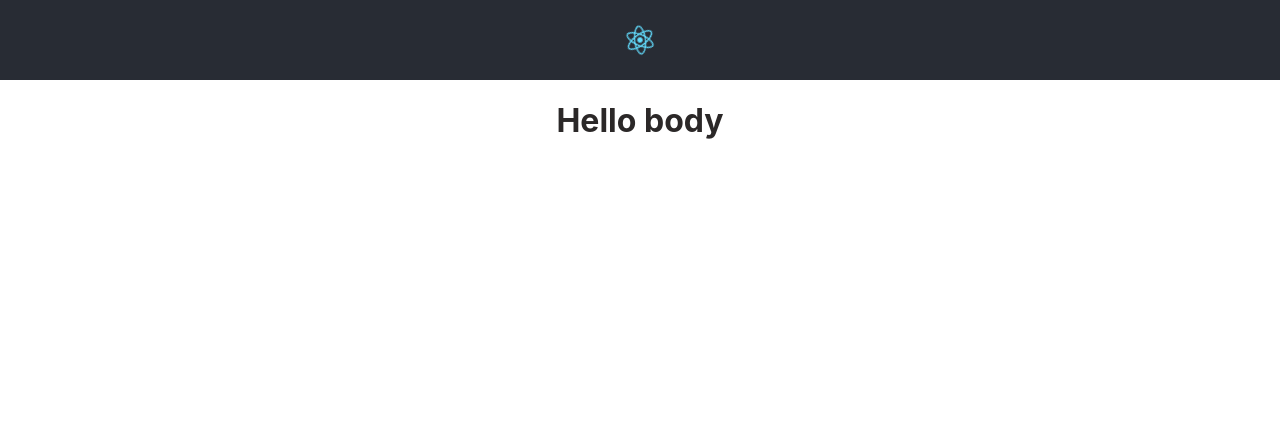
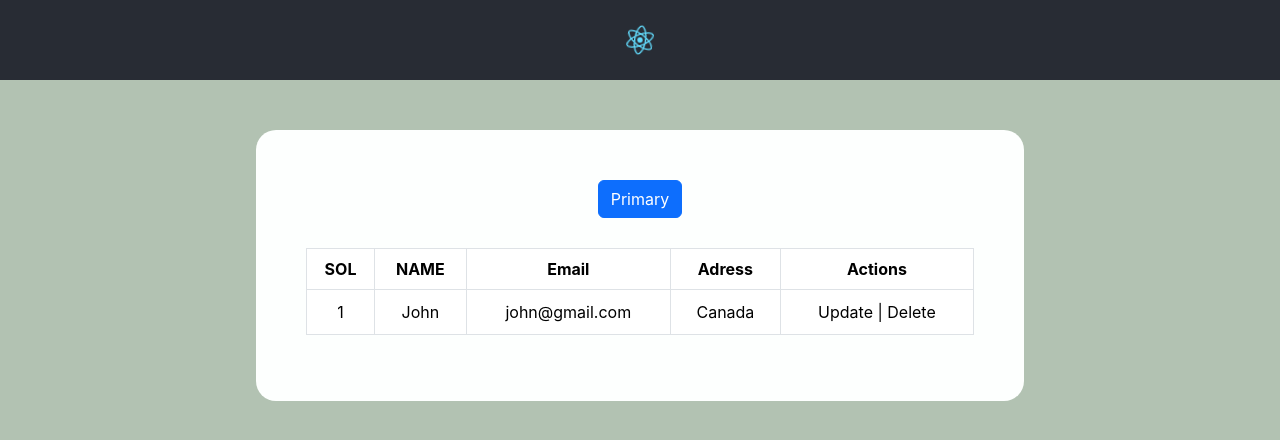
Before and after one commit to SergeyGetman/backend-kanban, a React (Create React App) app in the folder client/: page / in a window 1280 px wide. Shown: the top 440 px of the page. Built offline with nearby package versions, Linux system fonts and the light colour scheme.

Commit message:
add layout table install botstrap

```diff
--- a/client/package.json
+++ b/client/package.json
@@ -7,6 +7,7 @@
     "@testing-library/jest-dom": "^6.9.1",
     "@testing-library/react": "^16.3.2",
     "@testing-library/user-event": "^13.5.0",
+    "bootstrap": "^5.3.8",
     "react": "^19.2.8",
     "react-dom": "^19.2.8",
     "react-scripts": "5.0.1",
@@ -40,6 +41,6 @@
     "@types/react": "^19.2.18",
     "@types/react-dom": "^19.2.4",
     "ajv": "^7.2.4",
-    "typescript": "^7.0.2"
+    "typescript": "^5.9.3"
   }
 }
--- a/client/public/index.html
+++ b/client/public/index.html
@@ -1,14 +1,12 @@
 <!DOCTYPE html>
 <html lang="en">
+
 <head>
   <meta charset="utf-8" />
   <link rel="icon" href="%PUBLIC_URL%/favicon.ico" />
   <meta name="viewport" content="width=device-width, initial-scale=1" />
   <meta name="theme-color" content="#000000" />
-    <meta
-      name="description"
-      content="Web site created using create-react-app"
-    />
+  <meta name="description" content="Web site created using create-react-app" />
   <link rel="apple-touch-icon" href="%PUBLIC_URL%/logo192.png" />
   <!--
       manifest.json provides metadata used when your web app is installed on a
@@ -24,8 +22,14 @@
       work correctly both with client-side routing and a non-root public URL.
       Learn how to configure a non-root public URL by running `npm run build`.
     -->
-    <title>React App</title>
+  <link href="https://cdn.jsdelivr.net/npm/bootstrap@5.3.8/dist/css/bootstrap.min.css" rel="stylesheet"
+    integrity="sha384-sRIl4kxILFvY47J16cr9ZwB07vP4J8+LH7qKQnuqkuIAvNWLzeN8tE5YBujZqJLB" crossorigin="anonymous">
+  <script src="https://cdn.jsdelivr.net/npm/bootstrap@5.3.8/dist/js/bootstrap.bundle.min.js"
+    integrity="sha384-FKyoEForCGlyvwx9Hj09JcYn3nv7wiPVlz7YYwJrWVcXK/BmnVDxM+D2scQbITxI"
+    crossorigin="anonymous"></script>
+  <title>Full Stack</title>
 </head>
+
 <body>
   <noscript>You need to enable JavaScript to run this app.</noscript>
   <div id="root"></div>
@@ -40,4 +44,5 @@
       To create a production bundle, use `npm run build` or `yarn build`.
     -->
 </body>
+
 </html>
--- a/client/src/App.tsx
+++ b/client/src/App.tsx
@@ -1,5 +1,7 @@
 import logo from "./logo.svg";
 import "./App.css";
+import User from "./getuser/User";
+
 
 function App() {
   return (
@@ -15,7 +17,7 @@ function App() {
       </header>
 
       <div>
-        <h1 className="brick">Hello body</h1>
+      <User />
       </div>
     </div>
   );
--- /dev/null
+++ b/client/src/getuser/User.tsx
@@ -0,0 +1,32 @@
+import React from 'react'
+import "./user.css"
+
+const User = () => {
+  return (
+    <div className='userTable'>
+       <button type="button" className="btn btn-primary">Primary</button>
+              <table className='table table-bordered'>
+                    <thead>
+                      <tr>
+                        <th scope='col'> SOL</th>
+                        <th scope='col'> NAME</th>
+                        <th scope='col'> Email</th>
+                        <th scope='col'> Adress</th>
+                        <th scope='col'> Actions</th>
+                      </tr>
+                    </thead>
+                    <tbody>
+                        <tr>
+                          <td>1</td>
+                          <td>John</td>
+                          <td>john@gmail.com</td>
+                          <td>Canada</td>
+                          <td>Update | Delete</td>
+                        </tr>
+                    </tbody>
+              </table>
+    </div>
+  )
+}
+
+export default User
--- /dev/null
+++ b/client/src/getuser/user.css
@@ -0,0 +1,23 @@
+.userTable {
+    width: 60%;
+    margin: 50px auto;
+    padding: 50px;
+    background-color: rgb(253, 255, 254);
+    border-radius: 20px;
+    box-shadow: 1px 1px 8px rgb(red, green, blue);
+}
+
+.userTable table {
+    width: 100%;
+    margin-top: 30px;
+}
+
+.userTable table thead {
+    background-color: blue;
+}
+
+.userTable table tbody td {
+    padding: 10px;
+    text-align: center;
+    vertical-align: middle;
+}
--- a/client/src/index.css
+++ b/client/src/index.css
@@ -5,6 +5,7 @@ body {
     sans-serif;
   -webkit-font-smoothing: antialiased;
   -moz-osx-font-smoothing: grayscale;
+  background-color: rgb(178, 194, 178);
 }
 
 code {
--- a/client/tsconfig.json
+++ b/client/tsconfig.json
@@ -3,7 +3,7 @@
     "target": "ES2020",
     "lib": ["DOM", "DOM.Iterable", "ES2020"],
     "module": "ESNext",
-    "moduleResolution": "node",
+    "moduleResolution": "bundler",
     "jsx": "react-jsx",
     "strict": true,
     "allowJs": true,
@@ -11,8 +11,6 @@
     "skipLibCheck": true,
     "noEmit": true
   },
-  "paths": {
-  "@client/*": ["./src/*"]
-},
+  "paths": { "@client/*": ["./src/*"] },
   "include": ["src"]
 }
```
Also changed, not shown: client/src/reportWebVitals.js (deleted, +0 -13 lines), client/src/setupTests.js (deleted, +0 -5 lines), 1 other file (tests, documents, lock files or other folders). Lines whose indentation alone changed are shown as unchanged.
